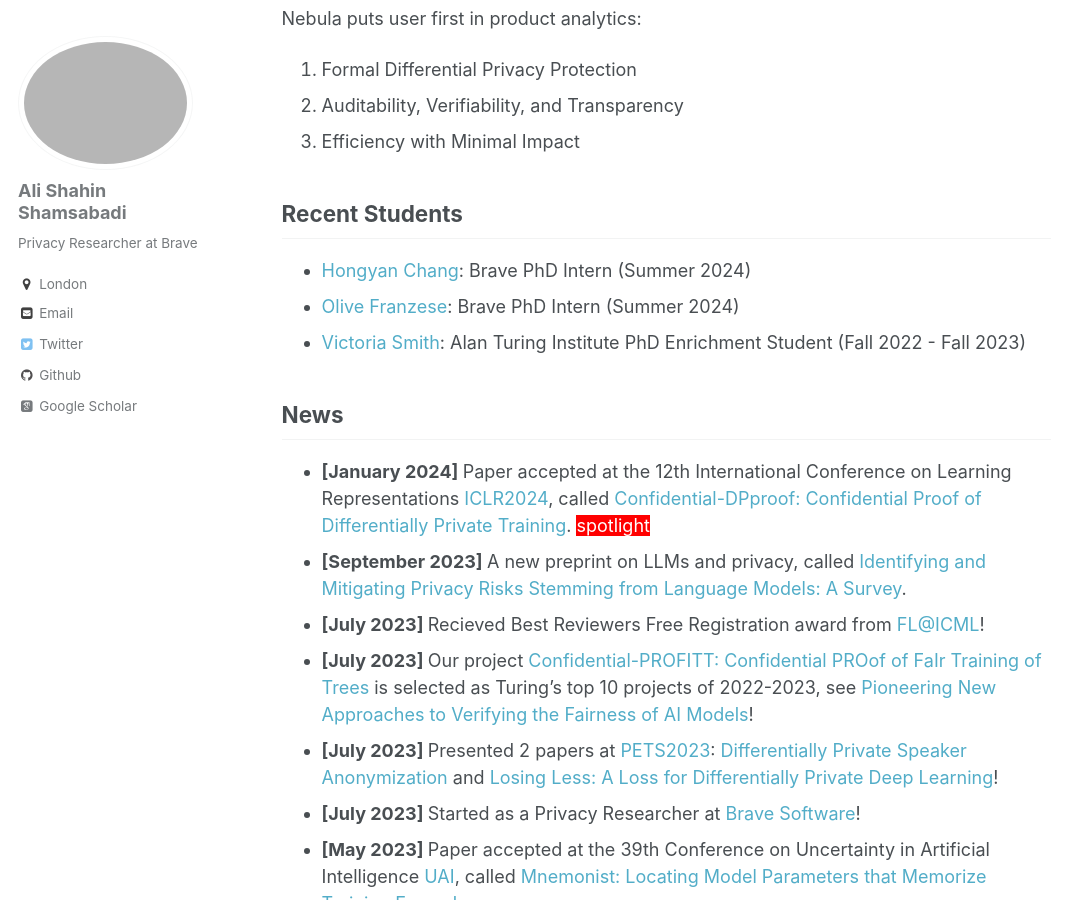
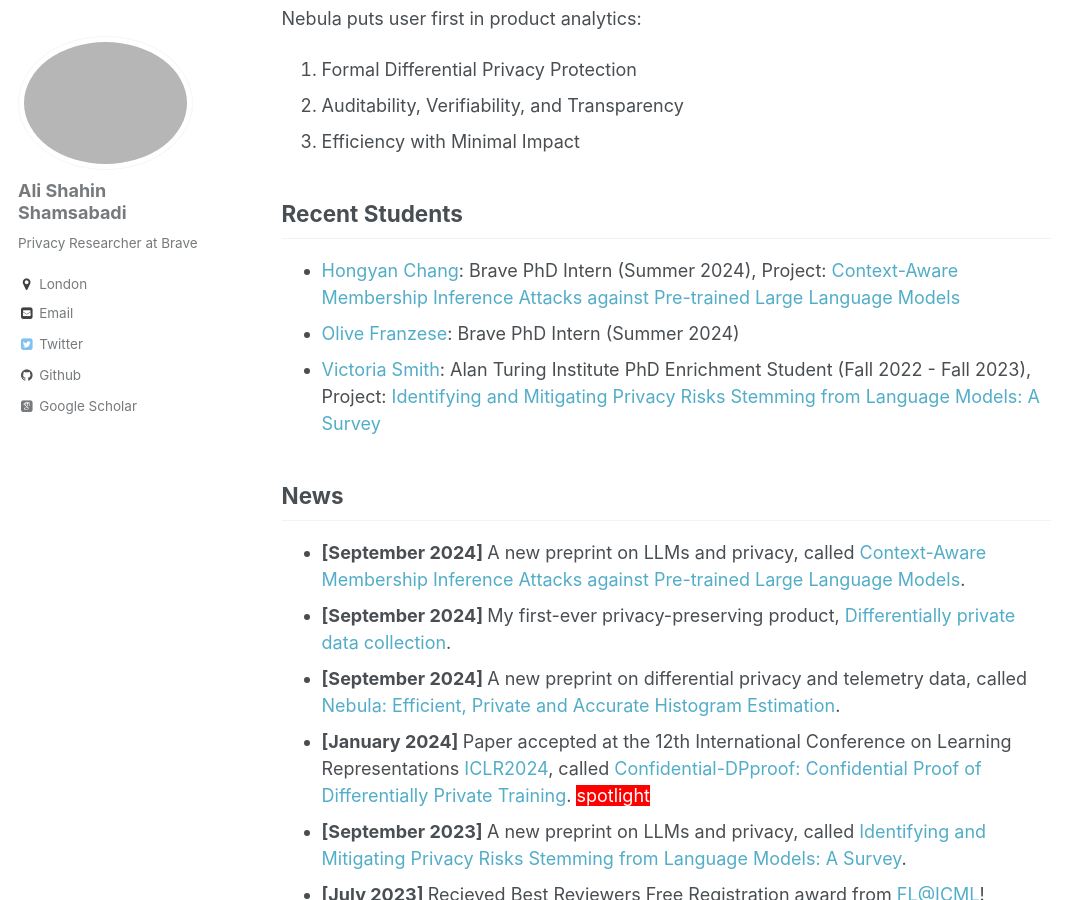
Before and after one commit to AliShahin/AliShahin.github.io, a Jekyll site: the page built from _pages/about.md, in a window 1280 px wide and 900 px high, scrolled down 1309 px. Shown: the whole window, without its empty margins (0-1085 px from the left). Built offline with Jekyll 4.4.1, drawn with Linux system fonts in a browser that asks for light colours; some web fonts are replaced.

Commit message:
Update about.md

```diff
--- a/_pages/about.md
+++ b/_pages/about.md
@@ -36,12 +36,17 @@ Nebula puts user first in product analytics:
 
 
 ## Recent Students
-- [Hongyan Chang](https://www.comp.nus.edu.sg/~hongyan/): Brave PhD Intern (Summer 2024)
+- [Hongyan Chang](https://www.comp.nus.edu.sg/~hongyan/): Brave PhD Intern (Summer 2024), Project: [Context-Aware Membership Inference Attacks
+against Pre-trained Large Language Models](https://arxiv.org/pdf/2409.13745)
 - [Olive Franzese](https://scholar.google.com/citations?hl=en&user=V0918CIAAAAJ&view_op=list_works&sortby=pubdate): Brave PhD Intern (Summer 2024)
-- [Victoria Smith](https://v-smith.github.io/): Alan Turing Institute PhD Enrichment Student (Fall 2022 - Fall 2023)
+- [Victoria Smith](https://v-smith.github.io/): Alan Turing Institute PhD Enrichment Student (Fall 2022 - Fall 2023), Project: [Identifying and Mitigating Privacy Risks Stemming from Language Models: A Survey](https://arxiv.org/pdf/2310.01424.pdf)
 
 
 ## News
+- <b> [September 2024] </b> A new preprint on LLMs and privacy, called [Context-Aware Membership Inference Attacks
+against Pre-trained Large Language Models](https://arxiv.org/pdf/2409.13745).
+- <b> [September 2024] </b> My first-ever privacy-preserving product, [Differentially private data collection](https://brave.com/blog/nebula/).
+- <b> [September 2024] </b> A new preprint on differential privacy and telemetry data, called [Nebula: Efficient, Private and Accurate Histogram Estimation](https://arxiv.org/pdf/2409.09676).
 - <b> [January 2024] </b> Paper accepted at the 12th International Conference on Learning Representations [ICLR2024](https://iclr.cc), called [Confidential-DPproof: Confidential Proof of Differentially Private Training](https://alishahin.github.io/). <span style="background-color:red"><font color="white"> spotlight </font></span>
 - <b> [September 2023] </b> A new preprint on LLMs and privacy, called [Identifying and Mitigating Privacy Risks Stemming from Language Models: A Survey](https://arxiv.org/pdf/2310.01424.pdf).
 - <b> [July 2023] </b> Recieved Best Reviewers Free Registration award from [FL@ICML](https://fl-icml2023.github.io/)!
```
